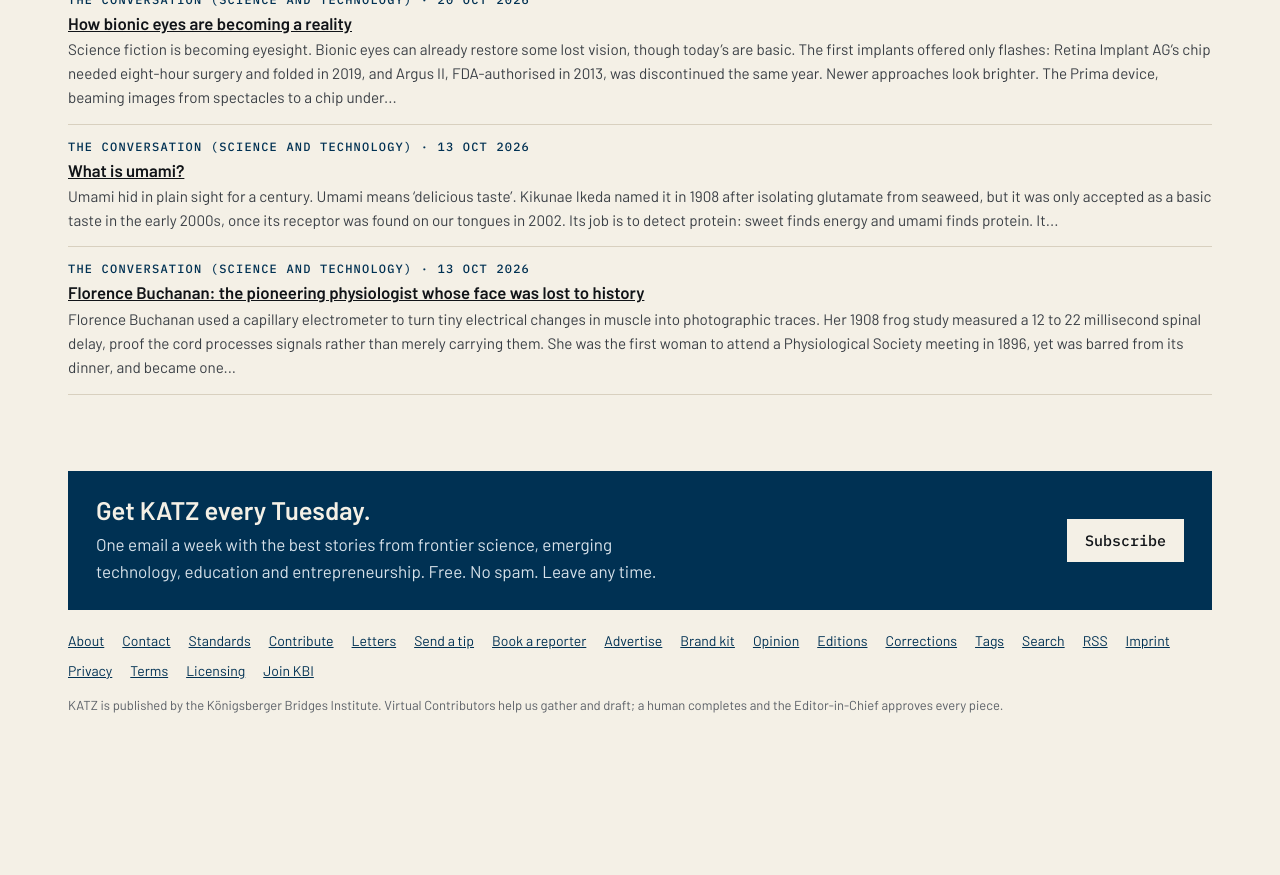
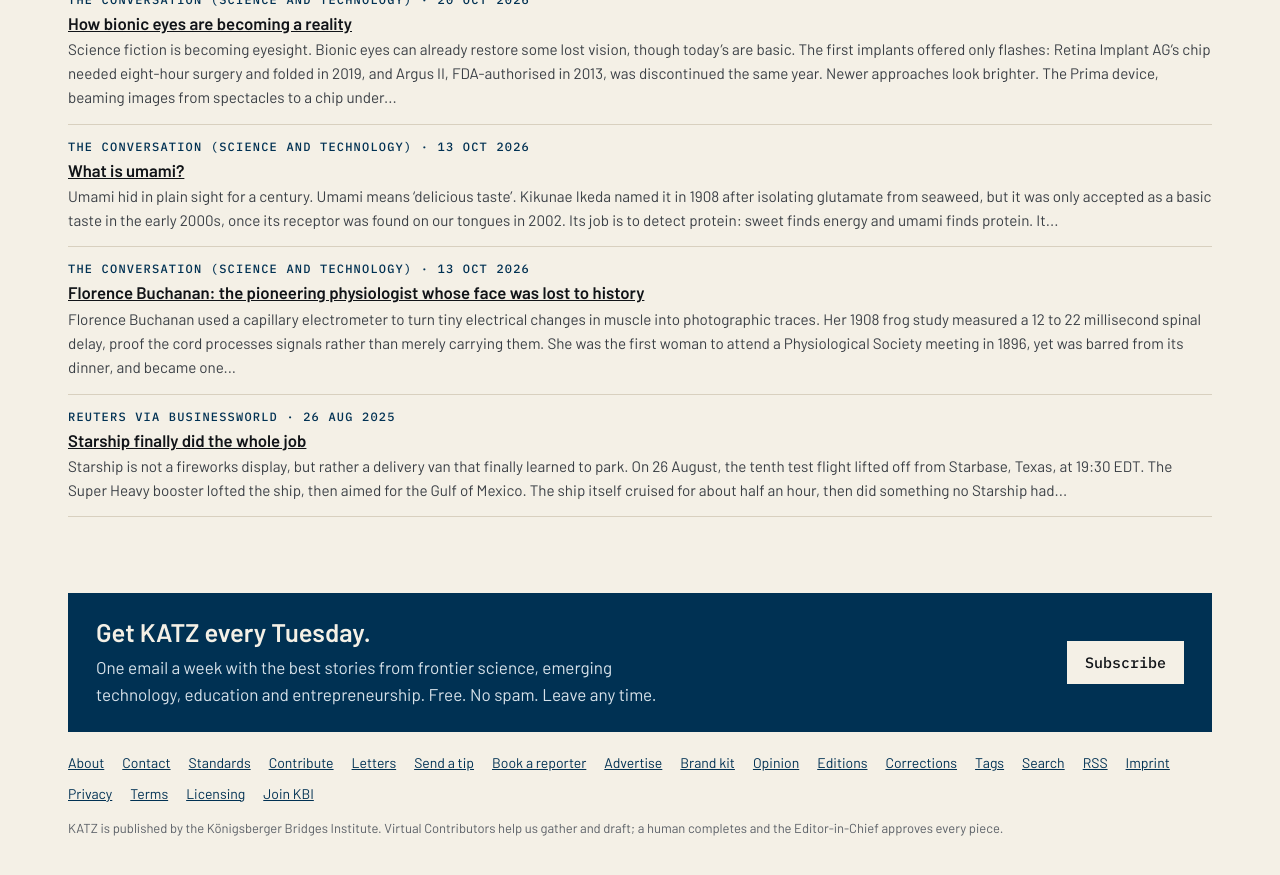
Before and after one commit to katz-news/katz.news, a Jekyll site: the page built from briefs/index.html, in a window 1280 px wide and 900 px high, scrolled down 14400 px. Shown: the top 875 px of the window. Built offline with Jekyll 4.4.1, drawn with Linux system fonts in a browser that asks for light colours; before the commit the page ends 15177 px from its top, so only the background shows below that.

```diff
--- a/_data/build.yml
+++ b/_data/build.yml
@@ -1 +1 @@
-published_at: 2026-11-06T18:02:31Z
+published_at: 2026-11-06T18:09:42Z
--- /dev/null
+++ b/_posts/briefs/2026-11-06-starship-finally-did-the-whole-job.md
@@ -0,0 +1,19 @@
+---
+published: true
+title: Starship finally did the whole job
+date: 2025-08-26
+section: science
+source_name: Reuters via BusinessWorld
+source_url: https://www.bworldonline.com/technology/2025/08/27/693987/spacexs-starship-passes-development-rut-deploys-first-mock-satellites/
+---
+Starship is not a fireworks display, but rather a delivery van that finally learned to park.
+
+On 26 August, the tenth test flight lifted off from Starbase, Texas, at 19:30 EDT. The Super Heavy booster lofted the ship, then aimed for the Gulf of Mexico. The ship itself cruised for about half an hour, then did something no Starship had done before: it opened its Pez-like dispenser and released eight dummy Starlink satellites into orbit.
+
+Then came the hard part. Re-entry is where rockets go to die, and Starship's blazing plunge through the atmosphere tested a variety of new hexagonal heat-shield tiles. The point is the refurbishment the tiles are meant to avoid: a shield that survives re-entry with little to no repair is the difference between a rocket and a reusable lorry.
+
+Officially, every major objective was met. Unofficially, the ship still ended its hour-long flight with a controlled splashdown in the Indian Ocean, then toppled over and exploded, as planned. After three previous failures, that counts as a triumph, not a tragedy.
+
+NASA is watching closely, after all. Starship is its chosen Human Landing System for Artemis III, the first crewed Moon landing since Apollo, scheduled for 2027.
+
+Conclusion: Starship is not a prototype, but rather a workhorse in training — tenth test, total triumph.
```
